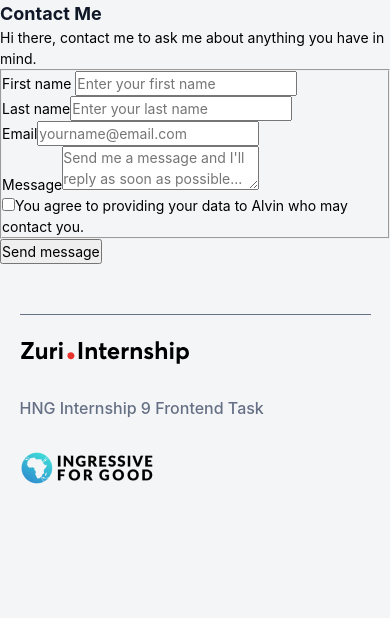
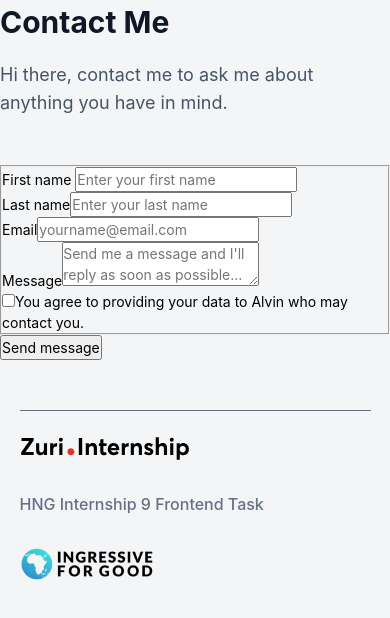
Before and after one commit to alvyynm/linktreeclone, a React (Create React App) app: page /contact in a window 390 px wide. Shown: the top 618 px of the page. Built offline with nearby package versions, Linux system fonts and the light colour scheme.

Commit message:
style: style .form-container contents for mobile displays

```diff
--- a/src/components/Contact.css
+++ b/src/components/Contact.css
@@ -1,3 +1,15 @@
-.contact {
-  background-color: aqua;
+.form-container header {
+  margin-bottom: 48px;
 }
+
+.form-container h1 {
+  font-size: 30px;
+  margin-bottom: 16px;
+}
+
+.form-container p {
+  color: #475467;
+  font-weight: 400;
+  font-size: 18px;
+  line-height: 28px;
+}
```
